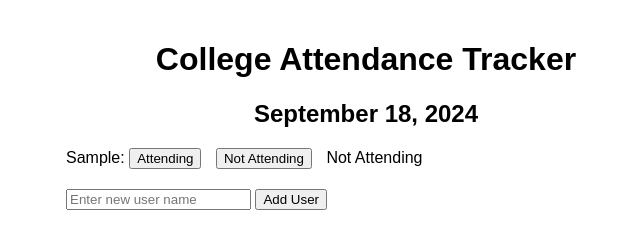
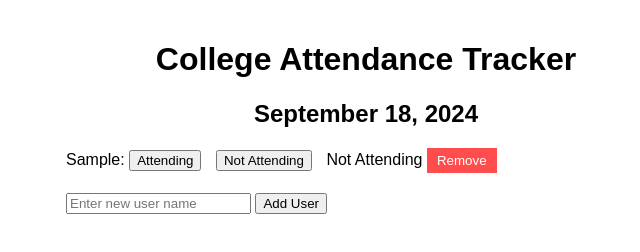
Before and after one commit to ad1ttyya/BusTracker, a plain HTML site: page index.html in a window 1280 px wide. Both pictures are taken after typing "Sample" into the empty fields and a click on the button "Add User". Shown: the whole page, without its empty margins (274-914 px from the left). Drawn offline with nearby package versions, Linux system fonts and the light colour scheme.

Commit message:
Update index.html

```diff
--- a/index.html
+++ b/index.html
@@ -23,6 +23,13 @@
         }
         button {
             margin-right: 10px;
+        }
+        .remove-btn {
+            background-color: #ff4d4d;
+            color: white;
+            border: none;
+            padding: 5px 10px;
+            cursor: pointer;
         }
     </style>
 </head>
@@ -52,6 +59,7 @@
                     <button onclick="updateAttendance('${user.name}', true)">Attending</button>
                     <button onclick="updateAttendance('${user.name}', false)">Not Attending</button>
                     <span>${user.attending ? 'Attending' : 'Not Attending'}</span>
+                    <button class="remove-btn" onclick="removeUser('${user.name}')">Remove</button>
                 `;
                 userList.appendChild(userDiv);
             });
@@ -75,6 +83,12 @@
                 saveUsers();
                 renderUsers();
             }
+        }
+
+        function removeUser(name) {
+            users = users.filter(user => user.name !== name);
+            saveUsers();
+            renderUsers();
         }
 
         function saveUsers() {
```
